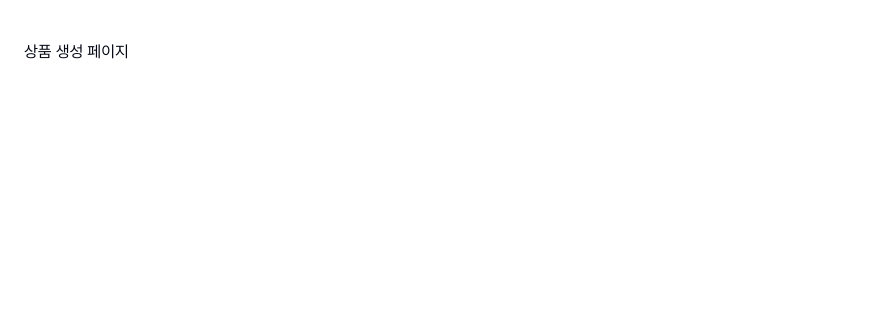
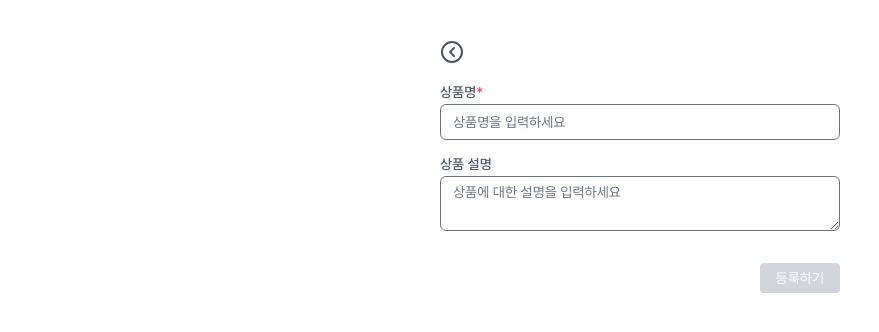
Before and after one commit to eunbinnie/weebur-coding-test, a Next.js app: page /products/new in a window 1280 px wide. Shown: the top 332 px of the page, without its empty margins (0-879 px from the left). Built offline with nearby package versions, Linux system fonts and the light colour scheme.

Commit message:
feat: 상품 생성 모달 상세 진입 시 표시되는 개별 페이지 퍼블리싱

```diff
--- a/src/app/products/new/page.tsx
+++ b/src/app/products/new/page.tsx
@@ -1,5 +1,25 @@
+'use client';
+
+import { CircleChevronLeft } from 'lucide-react';
+import { useRouter } from 'next/navigation';
+
+import NewProductForm from './_components/NewProductForm';
+
 const NewProductPage = () => {
-  return <div>상품 생성 페이지</div>;
+  const router = useRouter();
+
+  return (
+    <div className='mx-auto max-w-[400px]'>
+      <button
+        type='button'
+        onClick={() => router.back()}
+        className='mb-4 flex items-center gap-1'
+      >
+        <CircleChevronLeft color='#4b5563' />
+      </button>
+      <NewProductForm />
+    </div>
+  );
 };
 
 export default NewProductPage;
```
